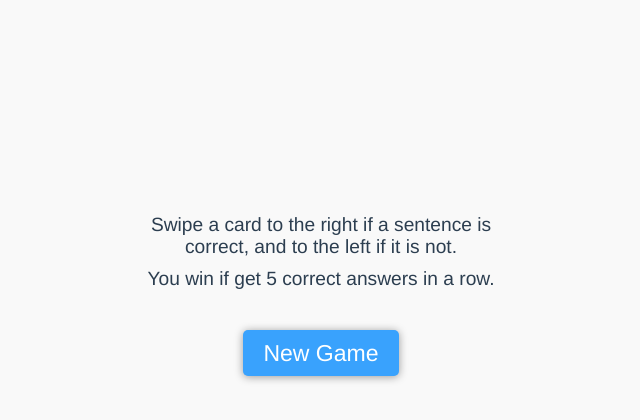
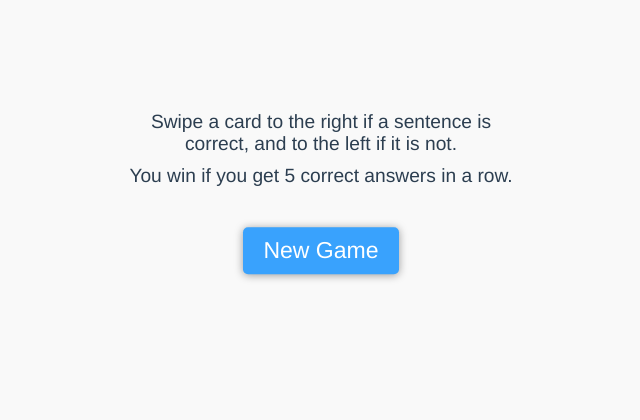
Before and after one commit to efl-academy/games, a Vue app: page / in a window 1280 px wide. Shown: the top 420 px of the page, without its empty margins (319-959 px from the left). Built offline with nearby package versions, Linux system fonts and the light colour scheme.

Commit message:
fix positionoing and intro text

```diff
--- a/src/App.vue
+++ b/src/App.vue
@@ -26,7 +26,7 @@
 
     <div class="welcome-container" v-if="showWelcome">
       <p class="instructions">Swipe a card to the right if a sentence is correct, and to the left if it is not.</p>
-      <p>You win if get {{cardsToWin}} correct answers in a row.</p>
+      <p>You win if you get {{cardsToWin}} correct answers in a row.</p>
       <button class="new-game-button" @click="startGame">New Game</button>
     </div>
 
@@ -321,9 +321,6 @@ export default {
   text-align: center;
   color: #2c3e50;
   min-height: 650px;
-  display: flex;
-  flex-direction: column;
-  justify-content: center;
   overflow: hidden;
   font-size: 1.2em;
   background-color: #f9f9f9;
@@ -350,10 +347,8 @@ export default {
   }
 
   .game-container {
-    display: flex;
-    flex-direction: column;
-    align-items: center;
     position: relative;
+    margin-top: 100px;
 
     .cards {
       color: white;
@@ -408,6 +403,7 @@ export default {
     padding: 0 10px;
     user-select: none;
     line-height: normal;
+    transform: translateY(50%);
 
     & > p {
       margin-bottom: 10px;
```
Also changed, not shown: 4 other files (tests, documents, lock files or other folders).
